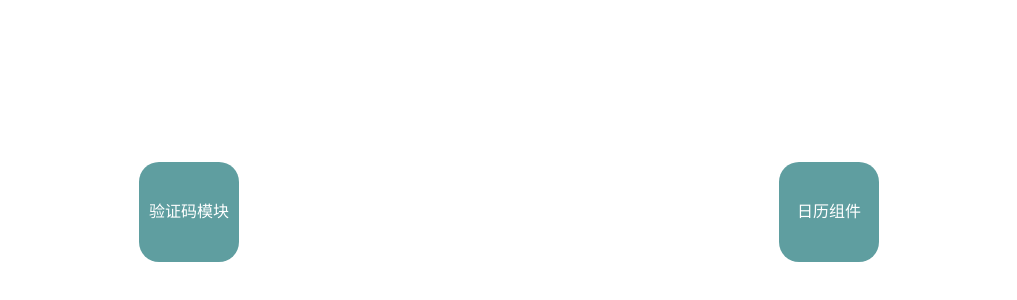
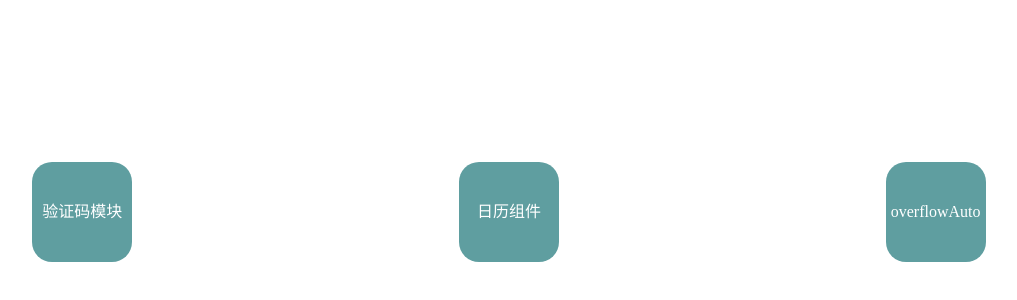
Before and after one commit to LeonardoDAna/Independent_Module, a Vue app in the folder canvasVerification/: page /#/ in a window 1280 px wide. Shown: the part 188-488 px from the top of the page, without its empty margins (131-1148 px from the left). Built offline with nearby package versions, Linux system fonts and the light colour scheme.

Commit message:
overflowAuto

```diff
--- a/canvasVerification/src/router.js
+++ b/canvasVerification/src/router.js
@@ -3,6 +3,7 @@ import VueRouter from 'vue-router'
 import Carousel from '../components/Carousel.vue'
 import dateTools from '../components/dateTools.vue'
 import login from '../components/login/login.vue'
+import overflowAuto from '../src/view/overflowAuto.vue'
 
 
 const router = new VueRouter({
@@ -19,6 +20,11 @@ const router = new VueRouter({
             path: '/dateTools',
             name: "dateTools",
             component: dateTools,
+        },
+        {
+            path: '/overflowAuto',
+            name: "overflowAuto",
+            component: overflowAuto,
         }
     ]
 })
--- a/canvasVerification/src/routerData.js
+++ b/canvasVerification/src/routerData.js
@@ -6,6 +6,10 @@ export let datas = [{
     name: "日历组件",
     Tag: ["js"],
     path: "/dateTools"
+  }, {
+    name: "overflowAuto",
+    Tag: ["js"],
+    path: "/overflowAuto"
   }
 
 ]
--- /dev/null
+++ b/canvasVerification/src/view/overflowAuto.vue
@@ -0,0 +1,65 @@
+<template>
+  <div class="main">
+    <ul class="overflow" v-infinite-scroll="load">
+      <li v-for="(item,index) in dataList" :key="index">
+        {{item.value}}
+      </li>
+    </ul>
+  </div>
+</template>
+
+<script>
+  export default {
+    name: "overflowAuto",
+    data() {
+      return {
+        dataList: []
+      };
+    },
+    methods: {
+      load() {
+        setTimeout(() => {
+          Array(20).fill().map((e, index) => {
+            return {
+              value: this.dataList[this.dataList.length - 1].value + index + 1
+            }
+          }).forEach(element => {
+            this.dataList.push(element)
+          });
+        }, 2000)
+
+      }
+    },
+    created() {},
+    mounted() {
+      this.dataList = Array(20).fill().map((e, index) => {
+        return {
+          value: index + 1
+        }
+      })
+    }
+  }
+</script>
+
+<style lang="scss" scoped>
+  .main {
+    display: flex;
+    justify-content: center;
+    align-items: center;
+  }
+
+  .overflow {
+    // height: 800px;
+    height: calc(100vh - 400px);
+    border: 1px solid #222222;
+    width: 300px;
+    padding: 0;
+    margin: 0;
+    overflow-y: auto;
+
+    li {
+      list-style: none;
+      height: 100px;
+    }
+  }
+</style>
```
Also changed, not shown: 1 other file (tests, documents, lock files or other folders).
